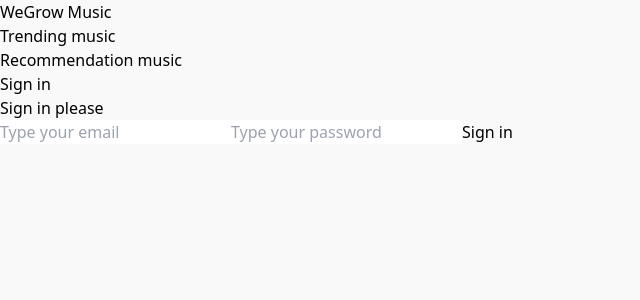
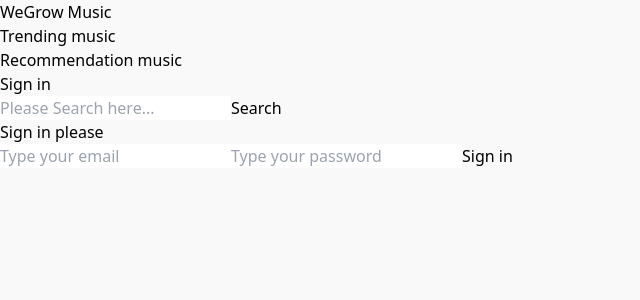
Before and after one commit to aniksikder13/wegrow-music, a React (Vite) app: page /auth in a window 1280 px wide. Shown: the top 300 px of the page, without its empty margins (0-640 px from the left). Built offline with nearby package versions, Linux system fonts and the light colour scheme.

Commit message:
Searching component added

```diff
--- a/src/App.jsx
+++ b/src/App.jsx
@@ -1,24 +1,25 @@
-import { Fragment } from 'react'
+import { Fragment, useState } from 'react'
 import Header from './component/nav/Header'
 import { BrowserRouter, Routes, Route } from "react-router-dom"
 import RecommendedMusic from './pages/recommendedMusic'
 import Auth from './pages/auth'
 import TrendingMusic from './pages/trendingMusic'
 import ProtectedRoute from './component/auth/Protection'
+import Search from './component/nav/Search'
 
 function App() {
+  const [search, setSearch]= useState('')
 
   return (
     <Fragment>
       <Header />
       <main className='w-[1600px] m-auto'>
+        <Search onSearch={key => setSearch(key)} />
         <BrowserRouter>
           <Routes>
-
-            <Route path="/" element={<ProtectedRoute><TrendingMusic /></ProtectedRoute>} />
-            <Route path="/recommendation-music" element={<ProtectedRoute><RecommendedMusic /></ProtectedRoute>} />
+            <Route path="/" element={<ProtectedRoute><TrendingMusic search={search} /></ProtectedRoute>} />
+            <Route path="/recommendation-music" element={<ProtectedRoute><RecommendedMusic search={search} /></ProtectedRoute>} />
             <Route path="/auth" element={<Auth />} />
-
           </Routes>
         </BrowserRouter>
       </main>
--- /dev/null
+++ b/src/component/nav/Search.jsx
@@ -0,0 +1,21 @@
+export default function Search({onSearch}) {
+
+    const formHandler= e => {
+        e.preventDefault()
+        onSearch(e.target['search'].value)
+    }
+
+  return (
+    <form className='flex justify-center w-[50%] items-center my-5' onSubmit={formHandler}>
+        <input
+            type='text'
+            placeholder='Please Search here...'
+            name='search'
+            className="border-[1px] rounded-sm p-2 w-full"
+        />
+        <button className="px-5 py-2 bg-green-600 text-white hover:bg-green-[400]">
+            Search
+        </button>
+    </form>
+  )
+}
--- a/src/pages/auth.jsx
+++ b/src/pages/auth.jsx
@@ -31,7 +31,7 @@ export default function Auth() {
         expires,
         path: '/'
       })
-        window.location.replace('/trending-music')
+        window.location.replace('/')
     } else {
       window.alert('Wrong credential !!!')
     }
--- a/src/pages/trendingMusic.jsx
+++ b/src/pages/trendingMusic.jsx
@@ -1,7 +1,13 @@
 import React from 'react'
 
-export default function TrendingMusic() {
+export default function TrendingMusic({search}) {
+    console.log(search)
   return (
-    <div>trendingMusic</div>
+    <div>
+
+
+
+
+    </div>
   )
 }
```
